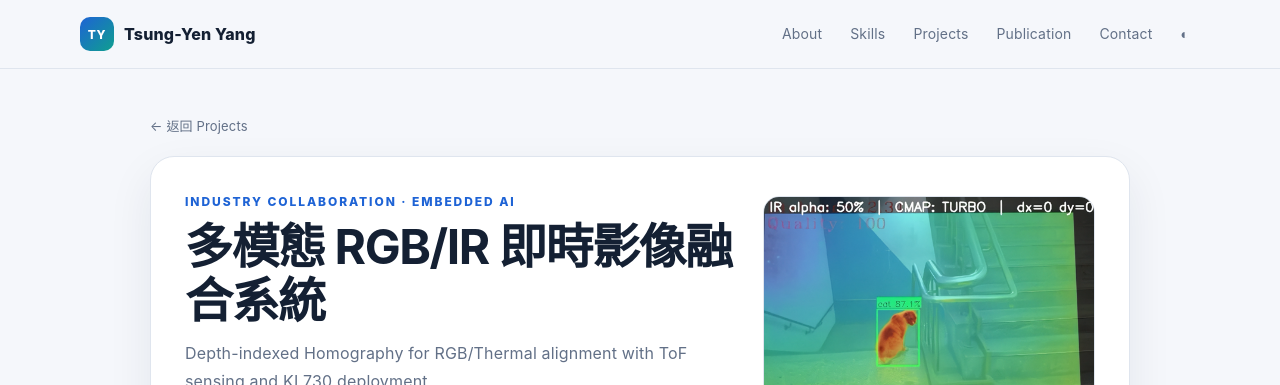
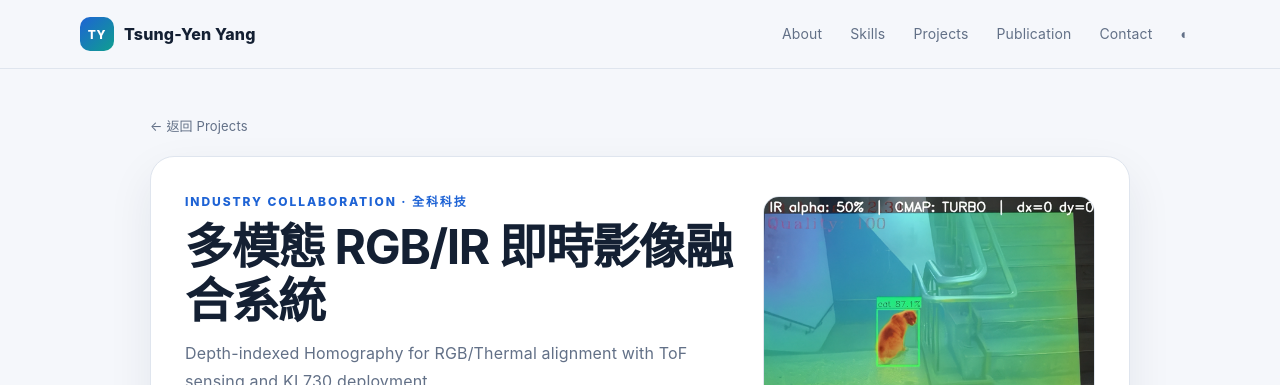
Before and after one commit to gg09038/gg09038.github.io, a Jekyll site: the page built from projects/kl730-fusion.md, in a window 1280 px wide and 900 px high. Shown: the top 385 px of the window. Built offline with Jekyll 4.4.1, drawn with Linux system fonts in a browser that asks for light colours.

Commit message:
Update kl730-fusion.md

```diff
--- a/projects/kl730-fusion.md
+++ b/projects/kl730-fusion.md
@@ -1,7 +1,7 @@
 ---
 layout: project
 title: "多模態 RGB/IR 即時影像融合系統"
-kicker: "Industry Collaboration · Embedded AI"
+kicker: "Industry Collaboration · 全科科技"
 subtitle: "Depth-indexed Homography for RGB/Thermal alignment with ToF sensing and KL730 deployment"
 hero: "/assets/img/projects/kl730/cat.png"
 tags: ["Computer Vision", "RGB/IR Fusion", "Homography", "ToF", "KL730", "C++"]
```
